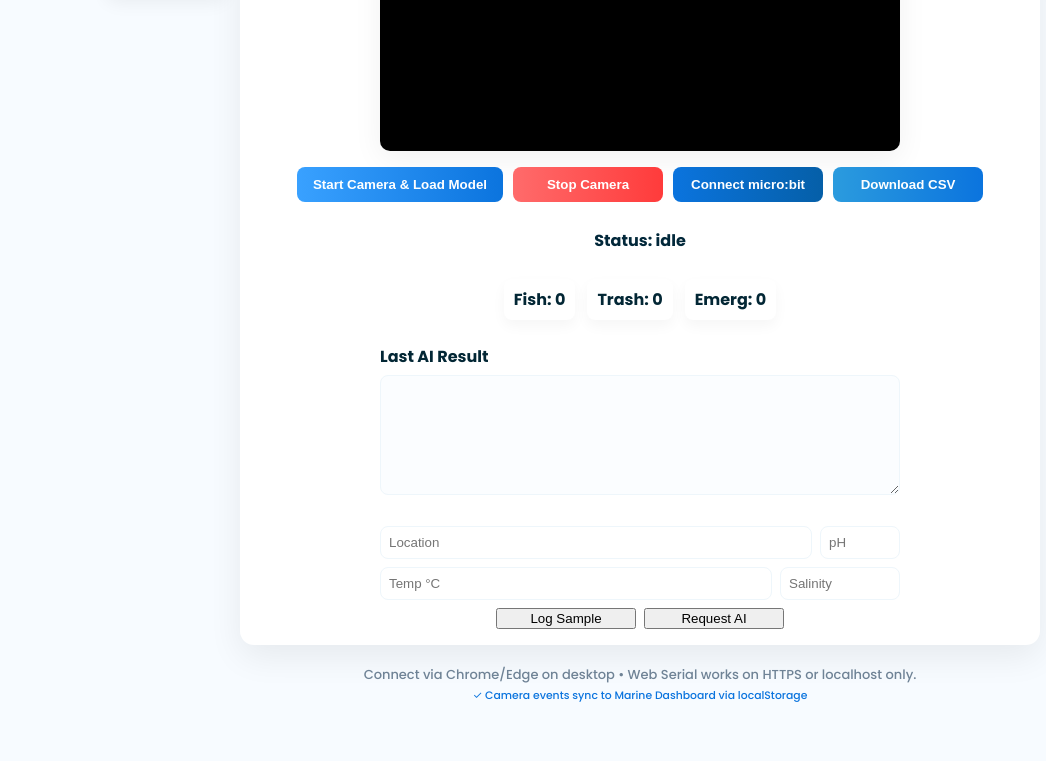
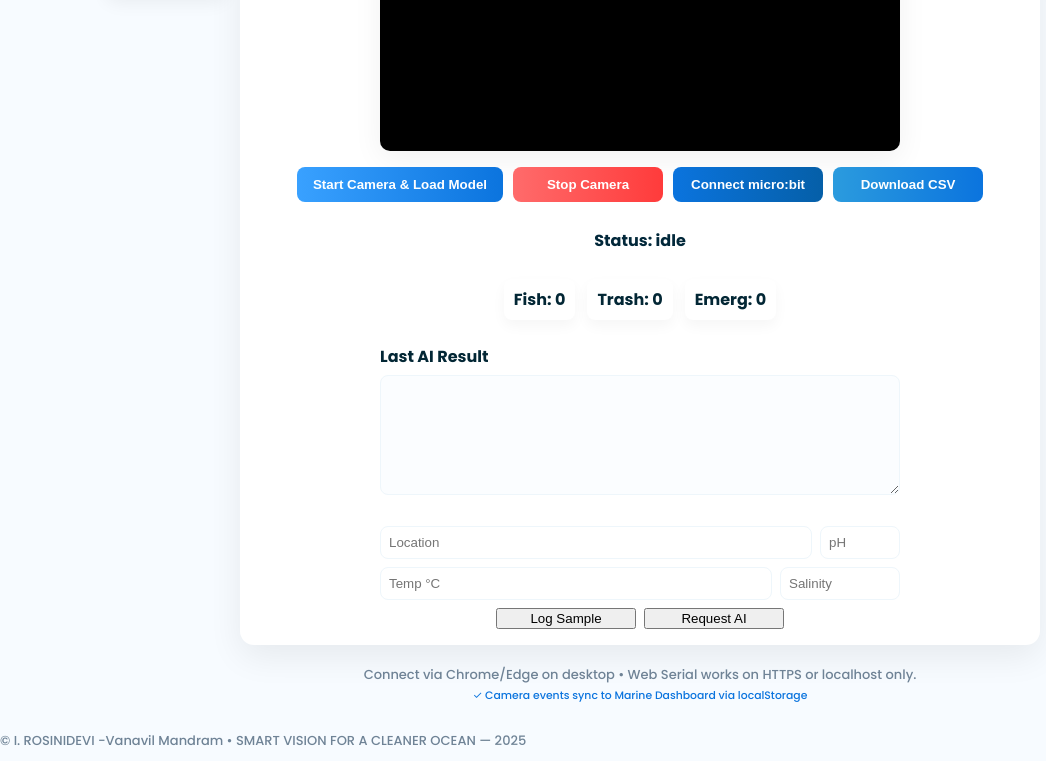
Before and after one commit to iyyappanbrte1984/sss, a website: page live-demo.html in a window 1280 px wide. Shown: the part 487-1248 px from the top of the page, without its empty margins (0-1046 px from the left). Before the commit the page ends 1218 px from the top, so only its background shows below. Drawn offline with Linux system fonts and the light colour scheme.

Commit message:
Update live-demo.html

```diff
--- a/live-demo.html
+++ b/live-demo.html
@@ -619,5 +619,8 @@
 
     console.log('SMART VISION live demo loaded with localStorage sync.');
   </script>
+<footer>
+      © I. ROSINIDEVI -Vanavil Mandram • SMART VISION FOR A CLEANER OCEAN — 2025
+    </footer>
 </body>
 </html>
```
